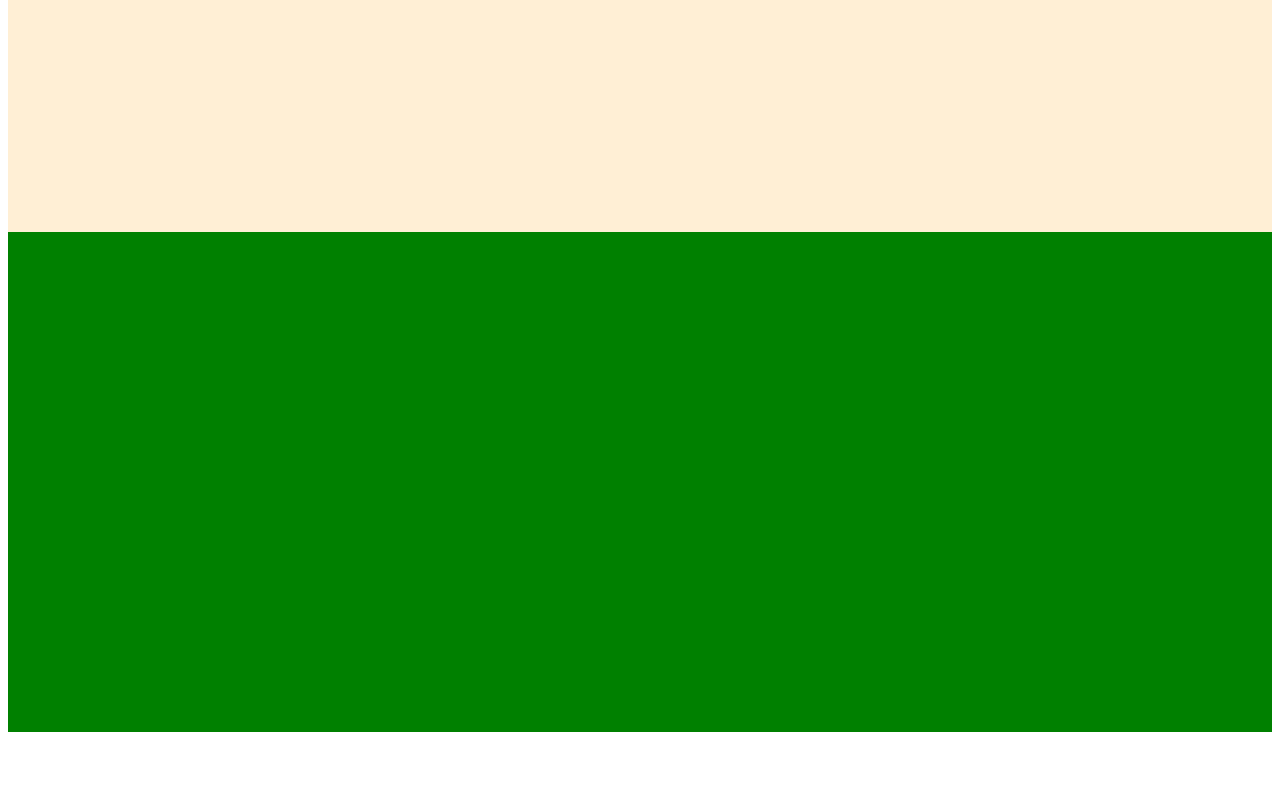
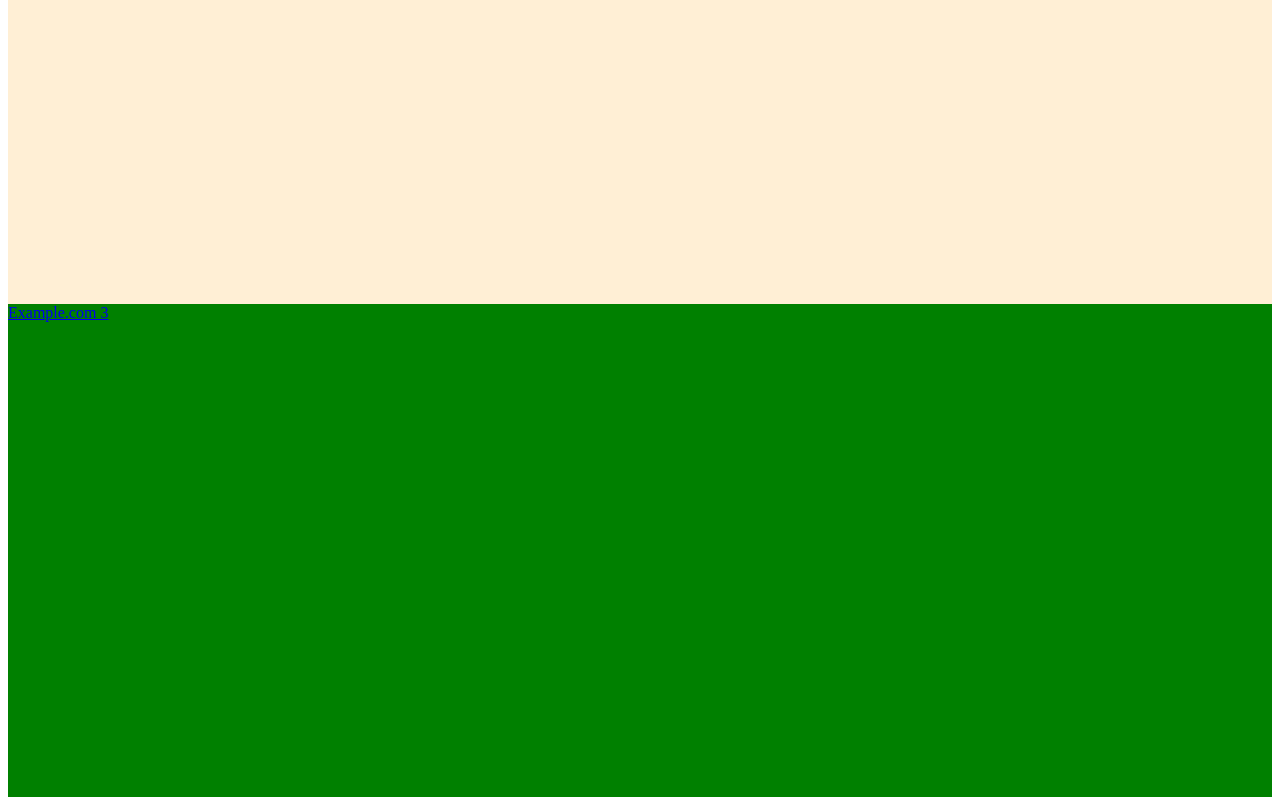
Before and after one commit to flofehrenbacher/aframe-d3-scenarios, a plain HTML site: page test.html in a window 1280 px wide. Shown: the part 1776-2573 px from the top of the page. Before the commit the page ends 2516 px from the top, so only its background shows below. Drawn offline with Linux system fonts and the light colour scheme.

Commit message:
experiment: test.html

```diff
--- a/test.html
+++ b/test.html
@@ -7,12 +7,15 @@
     <title>Test</title>
   </head>
   <body>
+    <h1>This is crazy</h1>
     <div style="height: 1000px; background: blue">
       <a href="https://example.com/">Example.com 1</a>
     </div>
     <div style="height: 1000px; background: papayawhip">
       <a href="https://example.com/">Example.com 2</a>
     </div>
-    <div style="height: 500px; background: green"></div>
+    <div style="height: 500px; background: green">
+      <a href="https://example.com/">Example.com 3</a>
+    </div>
   </body>
 </html>
```
